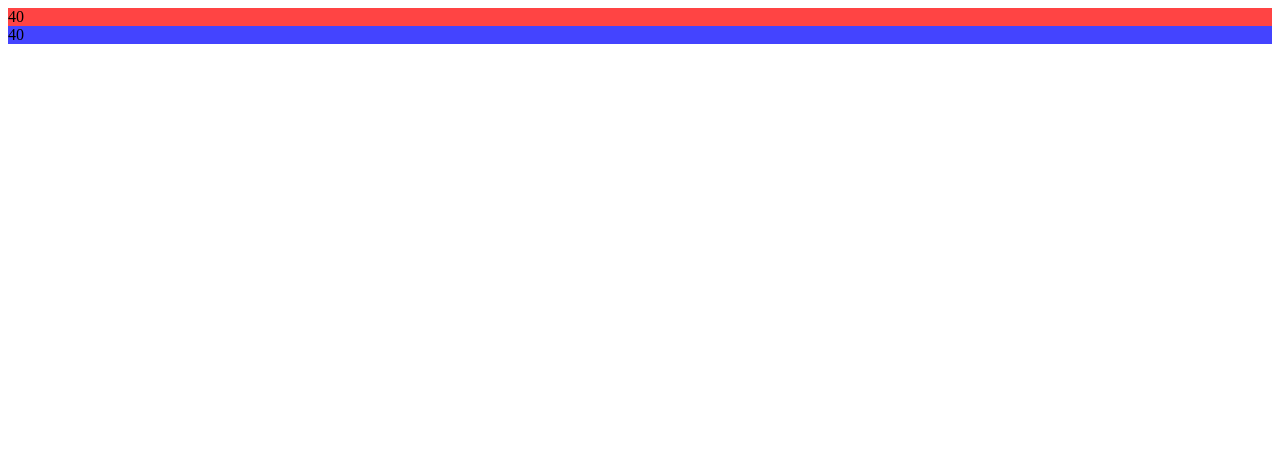
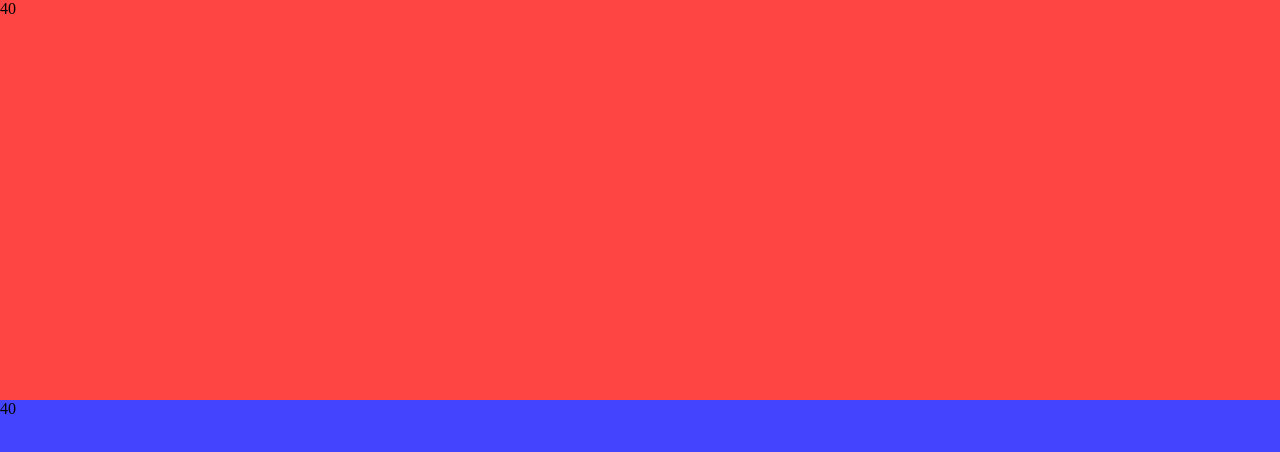
Before and after one commit to AceOfHeart5/game-life-tracker, a React (Vite) app: page / in a window 1280 px wide. Shown: the top 452 px of the page. Built offline with nearby package versions, Linux system fonts and the light colour scheme.

Commit message:
add css to fill app

```diff
--- a/src/App.tsx
+++ b/src/App.tsx
@@ -4,7 +4,7 @@ function App() {
 	return <div style={{
 		display: "flex",
 		flexDirection: "column",
-		minHeight: "200px",
+		height: "100%",
 	}}>
 		<PlayerList/>
 	</div>;
--- a/src/components/Player.tsx
+++ b/src/components/Player.tsx
@@ -12,6 +12,7 @@ const Player = ({ playerId }: PlayerProps) => {
 
     return <div style={{
         backgroundColor: player.backgroundColor,
+        flexGrow: 1,
     }}>{player.score}</div>
 };
 
--- a/src/index.css
+++ b/src/index.css
@@ -1,3 +1,13 @@
-:root {
+html {
+  height: 100%;
+}
 
+body {
+  background-color: #999;
+  margin: 0;
+  height: 100%;
 }
+
+#root {
+  height: 100%;
+}
```
Also changed, not shown: planning.txt.
